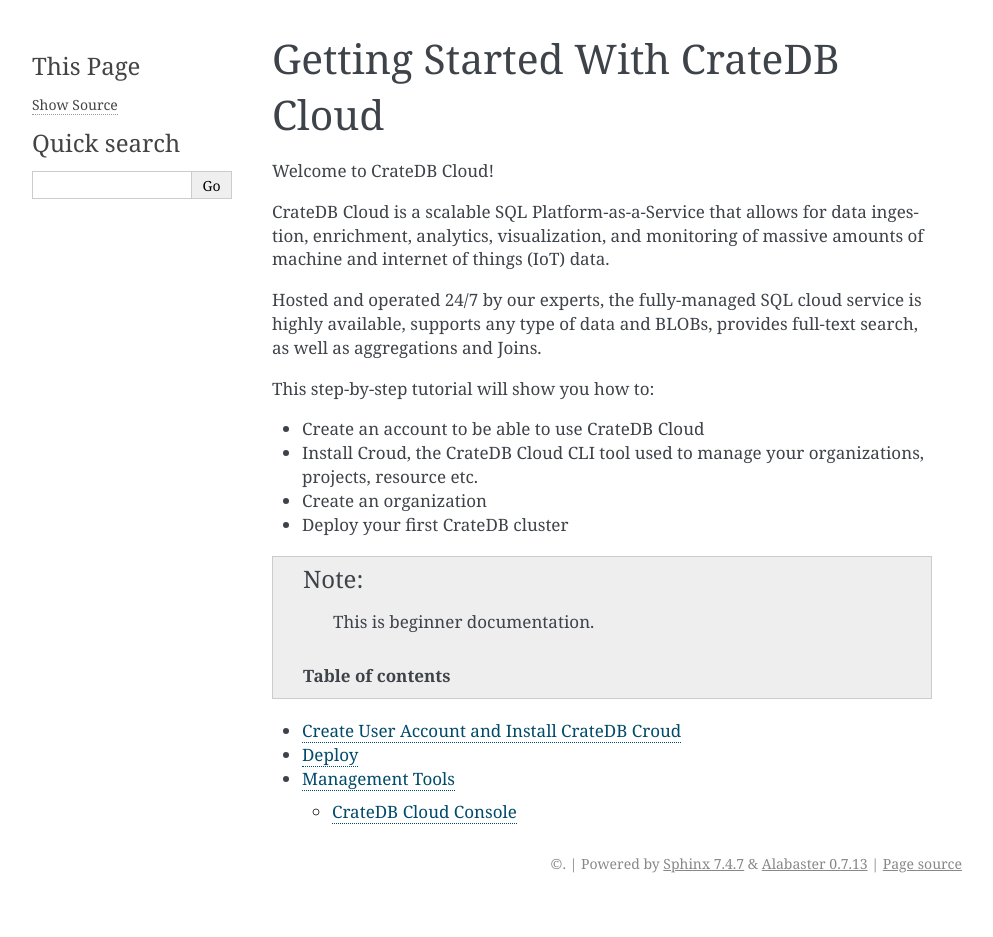
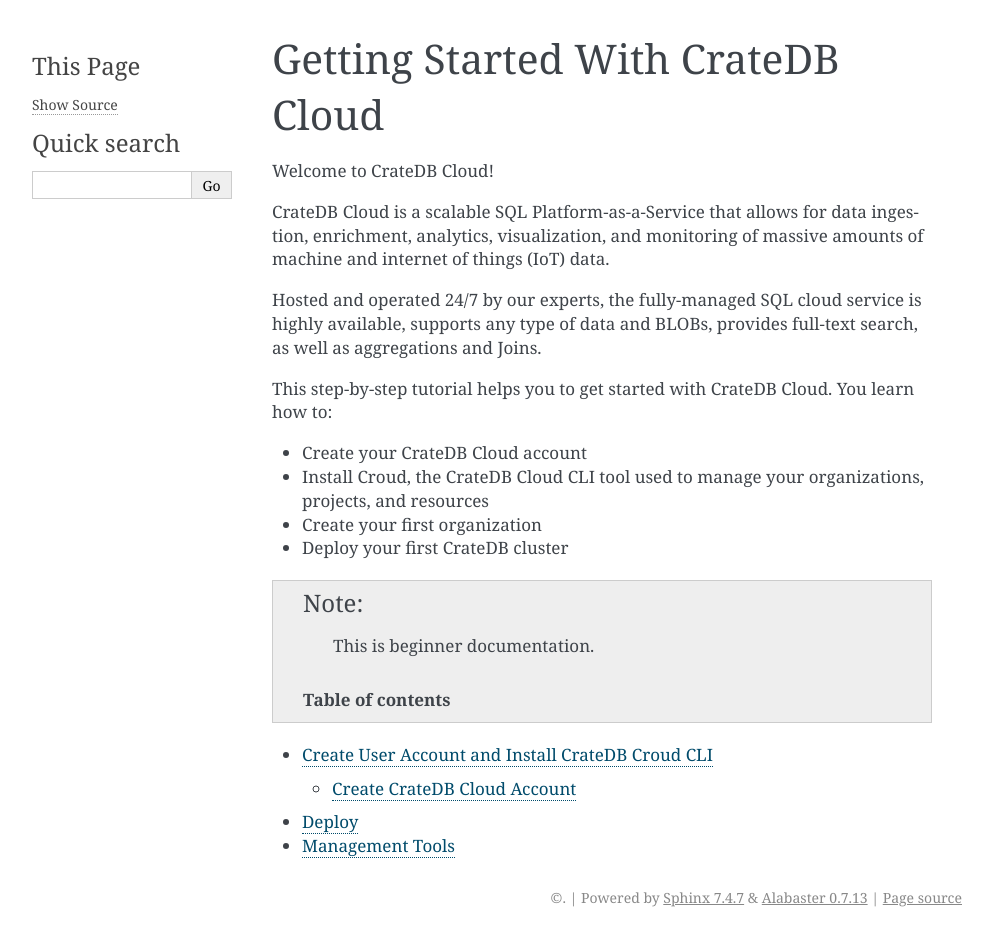
Before and after one commit to crate/cloud-tutorials, a Sphinx documentation site: the page built from docs/index.rst, in a window 1280 px wide. Shown: the whole page, without its empty margins (148-1141 px from the left). Built offline with Sphinx 7.4.7, drawn with Linux system fonts in a browser that asks for light colours; pages that are not in the unit, such as notebooks, are missing from menus; before the commit the page ends 903 px from its top, so only the background shows below that.

Commit message:
Cloud docs restructuring WIP

```diff
--- a/docs/index.rst
+++ b/docs/index.rst
@@ -14,12 +14,13 @@
 highly available, supports any type of data and BLOBs, provides
 full-text search, as well as aggregations and Joins.
 
-This step-by-step tutorial will show you how to:
+This step-by-step tutorial helps you to get started with CrateDB Cloud. You
+learn how to:
 
-- Create an account to be able to use CrateDB Cloud
-- Install Croud, the CrateDB Cloud CLI tool used to manage your organizations,
-  projects, resource etc.
-- Create an organization
+- Create your CrateDB Cloud account
+- Install Croud, the CrateDB Cloud CLI tool used to manage your
+  organizations, projects, and resources
+- Create your first organization
 - Deploy your first CrateDB cluster
 
 .. NOTE::
```
Also changed, not shown: docs/create/create_account.rst (added, +51 -0 lines), docs/create/index.rst (+25 -13 lines), docs/create/install_run_croud.rst (added, +63 -0 lines), docs/tools/cloud-console.rst (added), docs/tools/cloud_gui.rst (renamed from docs/tools/croud_ui.rst).
